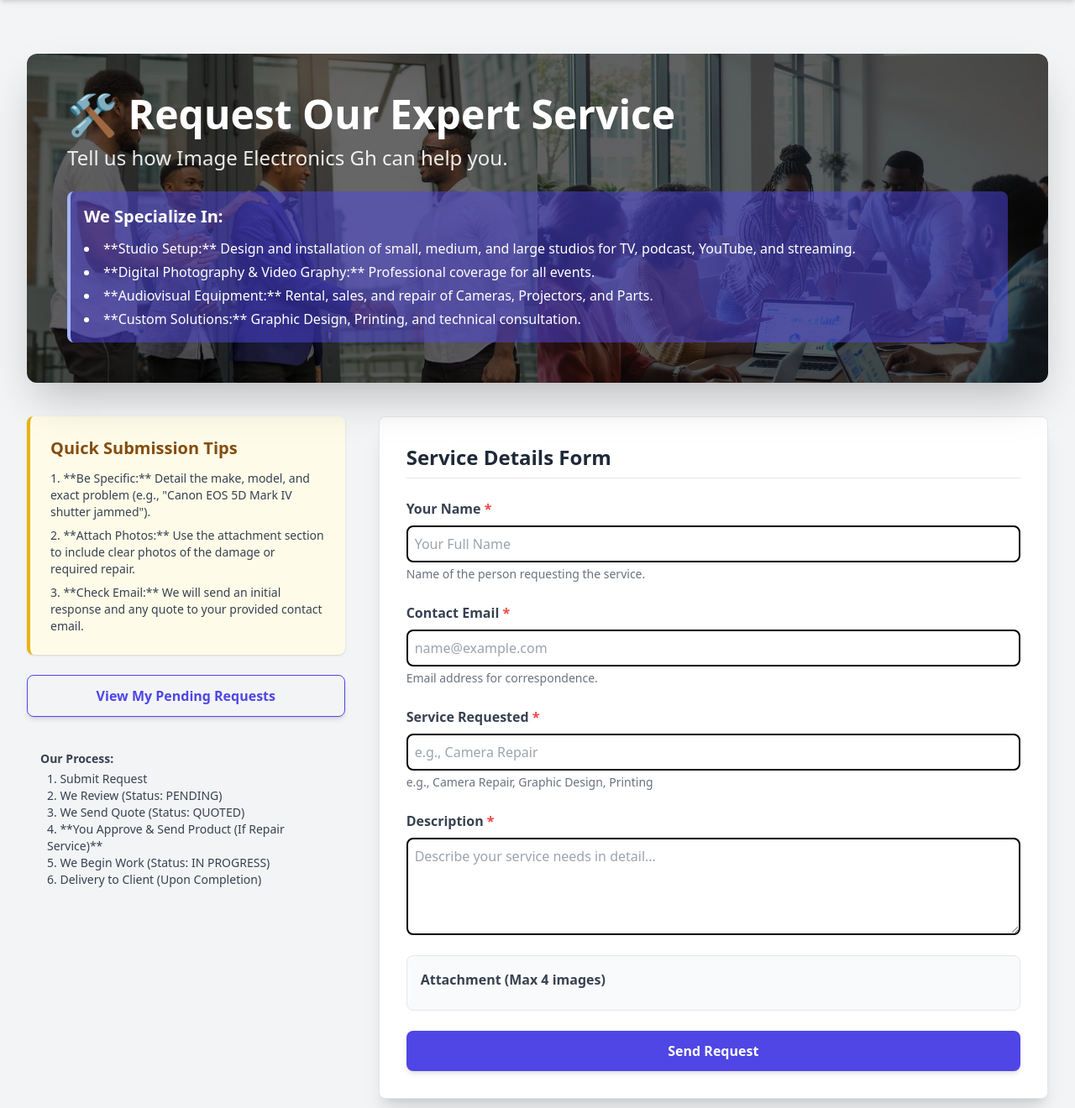
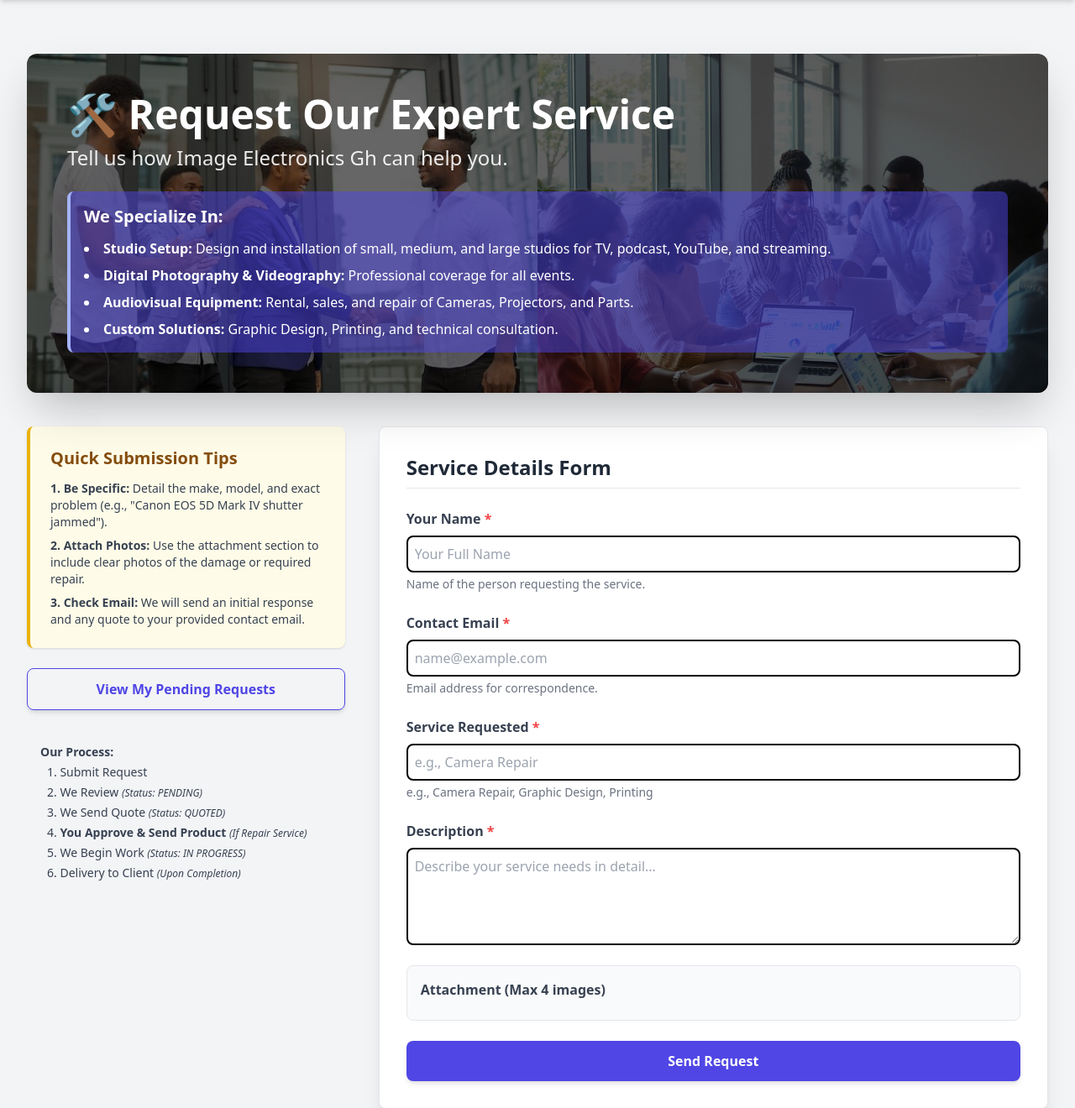
Before and after one commit to tokyoCitagh/CapstoneProject_group4, a Django app: page /services/add/ in a window 1280 px wide. Shown: the part 72-1392 px from the top of the page at 84% size. Run offline with Django 5.2, Linux system fonts and the light colour scheme; the visitor is signed in with stand-in values (Sample User, id 1); data comes from the database, SQL or seed files in the repository; data that the repository does not hold is empty; parts of the project's set-up code (start-up, migrations or seed data) failed here and were passed over; some libraries are stand-ins or nearby versions.

Commit message:
Fix text formatting: Replace markdown syntax with proper HTML tags for better display

```diff
--- a/services/templates/services/add_request.html
+++ b/services/templates/services/add_request.html
@@ -69,11 +69,11 @@
 
             <div class="space-y-3 border-l-4 border-indigo-300 pl-4 bg-indigo-600/50 p-4 rounded-lg">
                 <h2 class="text-xl font-semibold">We Specialize In:</h2>
-                <ul class="list-disc list-inside space-y-1 text-sm md:text-base">
-                    <li>**Studio Setup:** Design and installation of small, medium, and large studios for TV, podcast, YouTube, and streaming.</li>
-                    <li>**Digital Photography & Video Graphy:** Professional coverage for all events.</li>
-                    <li>**Audiovisual Equipment:** Rental, sales, and repair of Cameras, Projectors, and Parts.</li>
-                    <li>**Custom Solutions:** Graphic Design, Printing, and technical consultation.</li>
+                <ul class="list-disc list-inside space-y-2 text-sm md:text-base">
+                    <li><strong>Studio Setup:</strong> Design and installation of small, medium, and large studios for TV, podcast, YouTube, and streaming.</li>
+                    <li><strong>Digital Photography & Videography:</strong> Professional coverage for all events.</li>
+                    <li><strong>Audiovisual Equipment:</strong> Rental, sales, and repair of Cameras, Projectors, and Parts.</li>
+                    <li><strong>Custom Solutions:</strong> Graphic Design, Printing, and technical consultation.</li>
                 </ul>
             </div>
         </div>
@@ -87,9 +87,9 @@
             <div class="bg-yellow-50 border-l-4 border-yellow-500 p-6 rounded-lg shadow">
                 <h3 class="text-xl font-bold text-yellow-800 mb-3">Quick Submission Tips</h3>
                 <ul class="text-sm text-gray-700 space-y-2">
-                    <li>1. **Be Specific:** Detail the make, model, and exact problem (e.g., "Canon EOS 5D Mark IV shutter jammed").</li>
-                    <li>2. **Attach Photos:** Use the attachment section to include clear photos of the damage or required repair.</li>
-                    <li>3. **Check Email:** We will send an initial response and any quote to your provided contact email.</li>
+                    <li><span class="font-semibold">1. Be Specific:</span> Detail the make, model, and exact problem (e.g., "Canon EOS 5D Mark IV shutter jammed").</li>
+                    <li><span class="font-semibold">2. Attach Photos:</span> Use the attachment section to include clear photos of the damage or required repair.</li>
+                    <li><span class="font-semibold">3. Check Email:</span> We will send an initial response and any quote to your provided contact email.</li>
                 </ul>
             </div>
 
@@ -100,13 +100,13 @@
 
             <div class="bg-gray-100 p-4 rounded-lg text-sm text-gray-700">
                 <h4 class="font-semibold mb-1">Our Process:</h4>
-                <ol class="list-decimal list-inside ml-2">
+                <ol class="list-decimal list-inside ml-2 space-y-1">
                     <li>Submit Request</li>
-                    <li>We Review (Status: PENDING)</li>
-                    <li>We Send Quote (Status: QUOTED)</li>
-                    <li>**You Approve & Send Product (If Repair Service)**</li>
-                    <li>We Begin Work (Status: IN PROGRESS)</li>
-                    <li>Delivery to Client (Upon Completion)</li>
+                    <li>We Review <span class="text-xs italic">(Status: PENDING)</span></li>
+                    <li>We Send Quote <span class="text-xs italic">(Status: QUOTED)</span></li>
+                    <li><strong>You Approve & Send Product</strong> <span class="text-xs italic">(If Repair Service)</span></li>
+                    <li>We Begin Work <span class="text-xs italic">(Status: IN PROGRESS)</span></li>
+                    <li>Delivery to Client <span class="text-xs italic">(Upon Completion)</span></li>
                 </ol>
             </div>
         </div>
```
